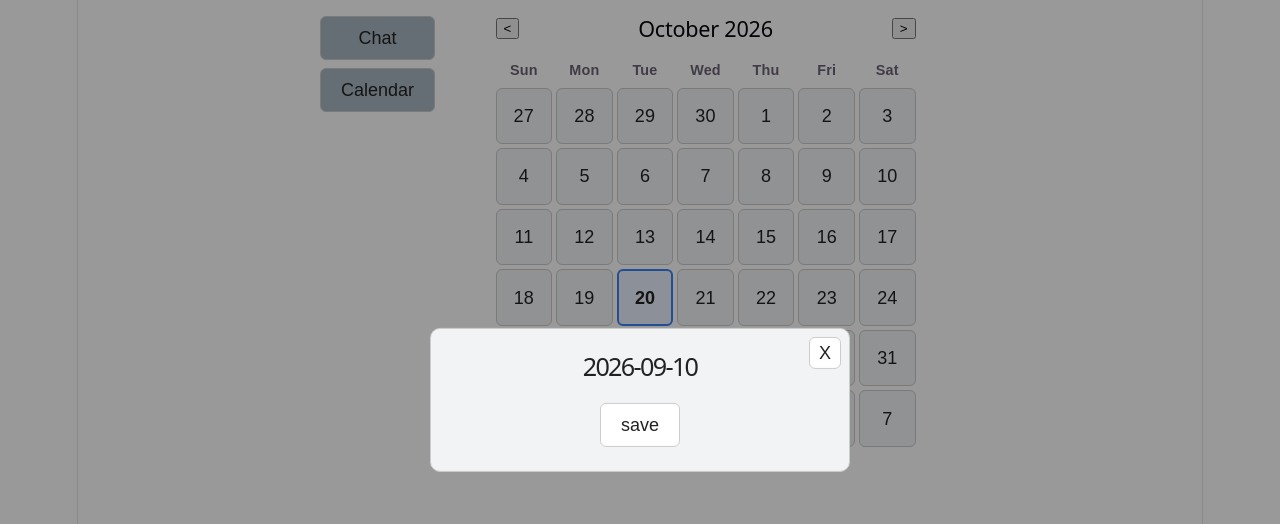
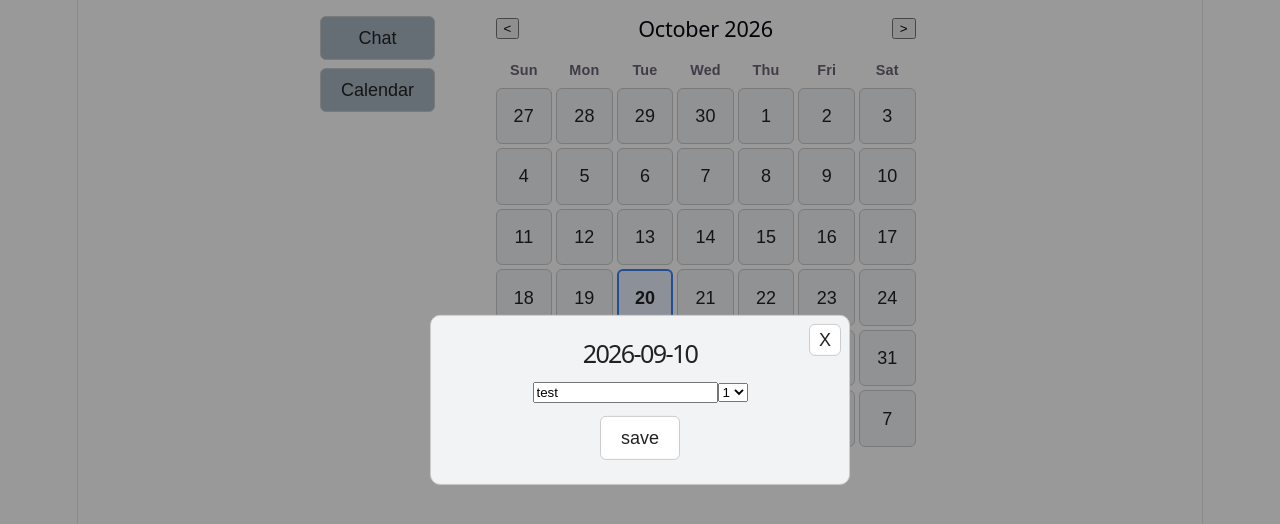
Before and after one commit to jcarmichael-art/screamingJoyouslyInDaClub, a React (Vite) app: page / in a window 1280 px wide. Both pictures are taken after a click on the button "10". Shown: the top 524 px of the page. Built offline with nearby package versions, Linux system fonts and the light colour scheme.

Commit message:
can now add task to the database

```diff
--- a/src/components/calendar/dayModal.jsx
+++ b/src/components/calendar/dayModal.jsx
@@ -1,39 +1,47 @@
 import { useState } from 'react';
 import Styles from './calendar.module.css';
-import sendRequest from '../helpers/sendRequest';
+import sendPost from '../helpers/sendPost';
 
 
 
-export default function dayBrakdown({date, data, onClose})
+export default function Modal({date, data, onClose})
 {
     const [error, setError] = useState('');
     const [save, setSave] = useState('');
 
-    async function saveHandle()
+    const [select, setSelect] = useState(1)
+    const [text, setText] = useState('test')
+
+
+    const handleChange = (event) =>
     {
-        setError('');
-        setSave('');
-        const apiObj = {'team': 2, 'body': {'type': 'task', 'level': 1, 'points': 0, 'date': date, 'content': 'take out trash'}}
-        const delObj = {'team': 2, 'id': 2}
-        const upObj = {'type': 'task', 'level': 2, 'points': 0, 'date': date, 'content': 'take out trash'}
-        try
-        {
-            await sendRequest('update', upObj, '?teamId=2&recordId=3');
-            setSave('Success!')
-        }
-        catch (err)
-        {
-            console.error(err);
-            setError(`Couldn't save, try again`);
-        }
+        setText(event.target.value)
     }
+
+
 
     return (
         <>
         <div className={Styles.container}>
-         <button onClick={onClose}>X</button>
+        <button onClick={onClose}>X</button>
+        <div>
+
          <h1>{date}</h1>
-         <button onClick={saveHandle}>save</button>
+        </div>
+        <div>
+
+        <input type='text' value={text} onChange={handleChange} placeholder='Enter Task' />
+
+         <select onChange={(event) => setSelect(event.target.value)}>
+            <option value='1'>1</option>
+            <option value='2'>2</option>
+            <option value='3'>3</option>
+         </select>
+
+        </div>
+
+        <button disabled={text ? false : true} onClick={() => sendPost(setSave, setError, {'team': 2, 'body': {'type': 'task', 'level': select, 'points': 0, 'date': date, 'content': text}})}>save</button>
+
          {save && <p>{save}</p>}
          {error && <p>{error}</p>}
         </div>
--- /dev/null
+++ b/src/components/helpers/sendPost.jsx
@@ -0,0 +1,19 @@
+import sendRequest from "./sendRequest";
+
+export default async function saveHandle(setSave, setError, object)
+{
+
+    setError('');
+    setSave('');
+
+    try
+    {
+        await sendRequest('post', object, '');
+        setSave('Success!')
+    }
+    catch (err)
+    {
+        console.error(err);
+        setError(`Couldn't save, try again`);
+    }
+}
--- a/src/components/helpers/sendRequest.jsx
+++ b/src/components/helpers/sendRequest.jsx
@@ -7,7 +7,7 @@
 //const deleteObj = {'team': 2, 'id': 2}
 // delete needs a team and an id
 
-//const updateObj = {'type': 'task', 'level': 2, 'points': 0, 'date': date, 'content': 'take out trash'}
+// const updateObj = {'type': 'task', 'level': 2, 'points': 0, 'date': date, 'content': 'take out trash'}
 // update needs just the data that goes into body
 // it gets team and id from the query argument
 
@@ -16,8 +16,10 @@
 // "query" can be left empty if you're not using update
 
 
-export default async function sendRequest(opp, obj, query )
+export default async function sendRequest(opp, object, query )
 {
+
+
     if (!query)
     {
         query = ''
@@ -31,7 +33,7 @@
                 {
                     'Content-Type': 'application/json'
                 },
-            body: JSON.stringify(obj),
+            body: JSON.stringify(object),
         })
 
         if (!response.ok)
```
